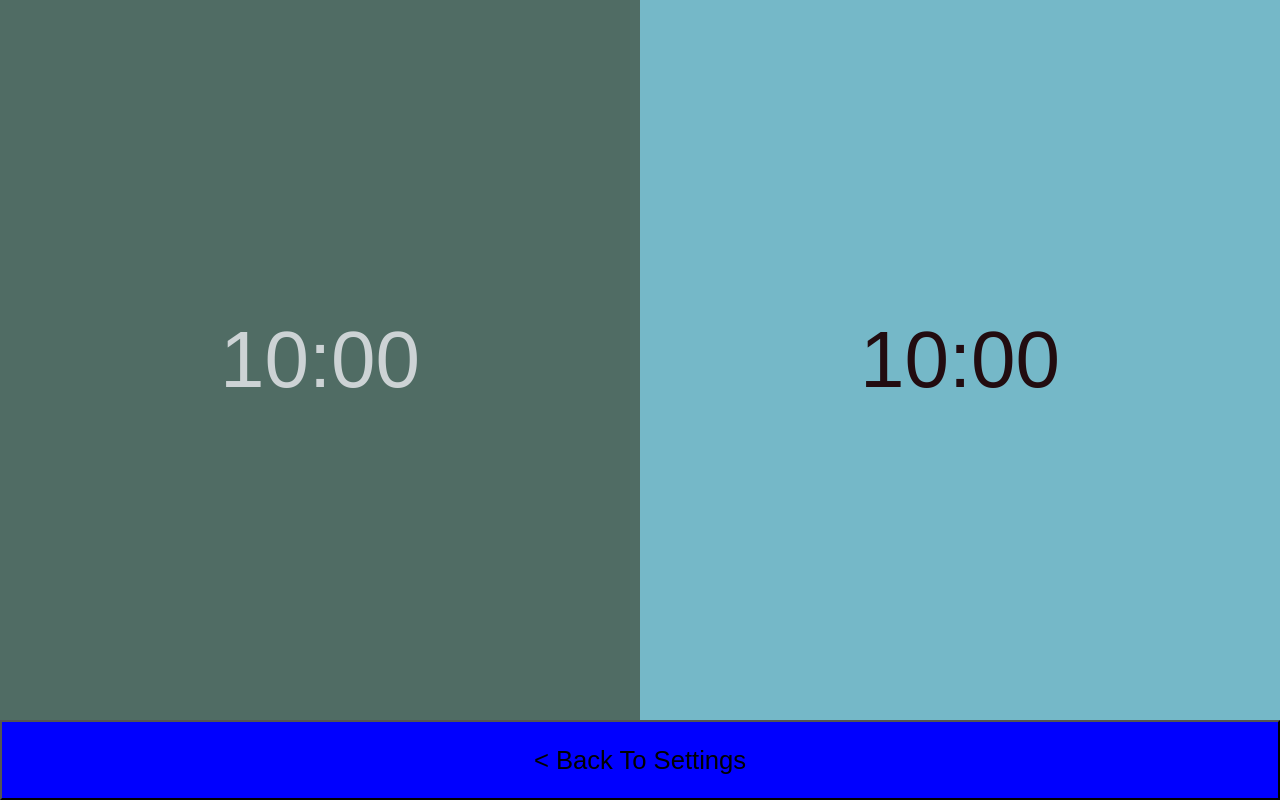
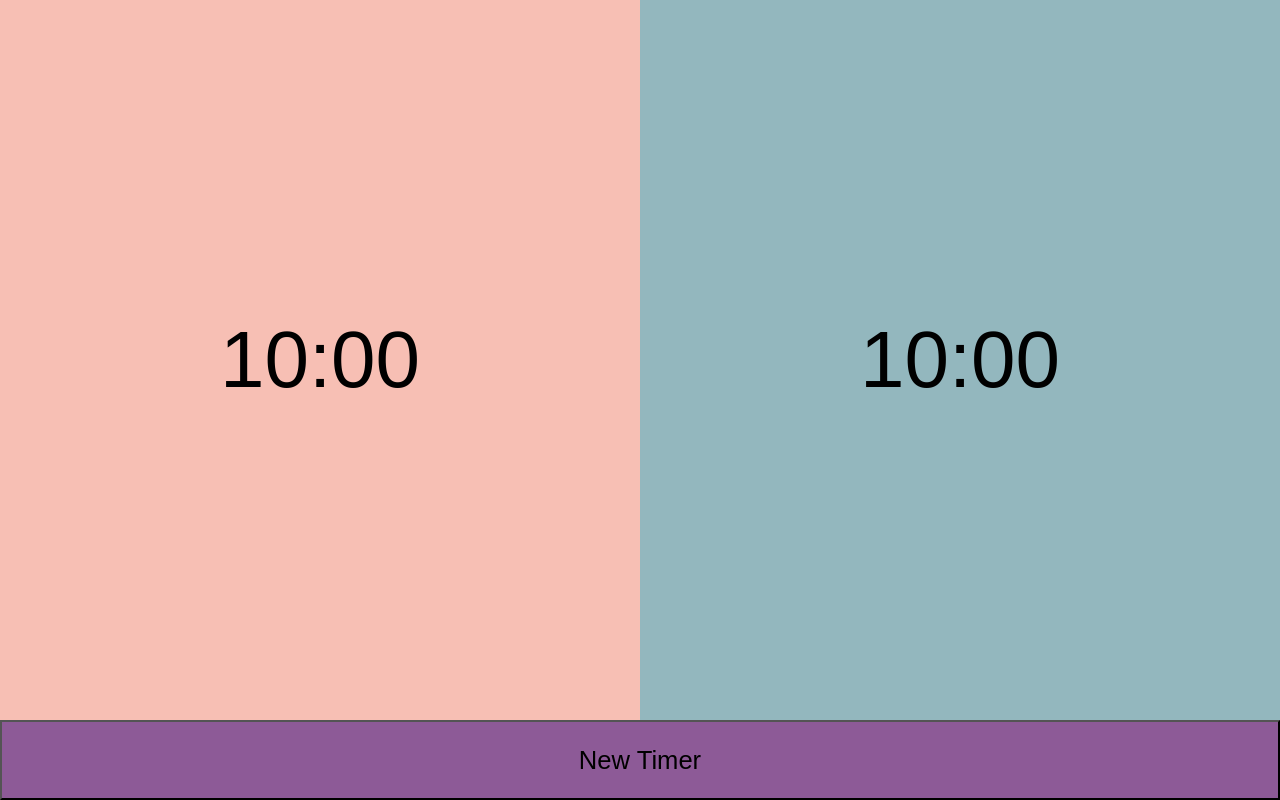
Before and after one commit to the-witch-king/chess-clock, a React (Create React App) app: page / in a window 1280 px wide. Both pictures are taken after a click on the button "Begin!". Built offline with nearby package versions, Linux system fonts and the light colour scheme.

Commit message:
Styling & reactive

```diff
--- a/src/components/settings.styled-components.ts
+++ b/src/components/settings.styled-components.ts
@@ -14,7 +14,7 @@ export const Content = styled.div`
     max-width: 600px;
     margin: auto;
     padding: 5em;
-    @media (max-width: 700px) {
+    @media (max-width: ${({ theme }) => theme.breakpoints.mobile}) {
         padding-top: 20%;
         padding-left: 1em;
         padding-right: 1em;
--- a/src/components/timer-display.tsx
+++ b/src/components/timer-display.tsx
@@ -7,13 +7,23 @@ const Button = styled.button`
     border: none;
     outline: none;
     font-size: 10vmin;
+
     &:first-of-type {
-        background-color: #506c64;
-        color: #cdd3d5;
+        background-color: ${({ theme }) => theme.colors.pink};
+        color: ${({ theme }) => theme.colors.black};
     }
+
     &:nth-of-type(2) {
-        background-color: #75b8c8;
-        color: #220c10;
+        background-color: ${({ theme }) => theme.colors.blue};
+        color: ${({ theme }) => theme.colors.black};
+    }
+
+    @media (max-width: ${({ theme }) => theme.breakpoints.mobile}) {
+        flex-grow: 1;
+        width: 100%;
+        &:nth-of-type(2) {
+            transform: rotateX(180deg);
+        }
     }
 `
 
--- a/src/components/timer-view.tsx
+++ b/src/components/timer-view.tsx
@@ -1,21 +1,22 @@
 import React, { useState } from 'react'
 import { TimerDisplay } from '.'
 import { TimerState, IntervalReference } from '../types'
-
 import styled from 'styled-components'
 
 const Wrapper = styled.div`
     display: flex;
     width: 100vw;
     height: 90vh;
+    @media (max-width: ${({ theme }) => theme.breakpoints.mobile}) {
+        flex-direction: column;
+    }
 `
 
 const ToSettings = styled.button`
     width: 100%;
-    background-color: #77cbb9;
+    background-color: ${({ theme }) => theme.colors.purple};
     height: 10vh;
     font-size: 2vmax;
-    background-color: blue;
 `
 
 const SPACE_KEY_CODE = 'Space'
@@ -145,9 +146,7 @@ export const TimerView = ({
                     onClick={() => onToggle()}
                 />
             </Wrapper>
-            <ToSettings onClick={onToggleViews}>
-                &lt; Back To Settings
-            </ToSettings>
+            <ToSettings onClick={onToggleViews}>New Timer</ToSettings>
         </>
     )
 }
--- a/src/theme.ts
+++ b/src/theme.ts
@@ -6,6 +6,9 @@ export const theme = {
         darkYellow: '#E2D512',
         purple: '#8D5A97',
         pink: '#F7BFB4',
-        black: '#F7BFB4',
+        black: 'black',
+    },
+    breakpoints: {
+        mobile: '700px',
     },
 }
```
